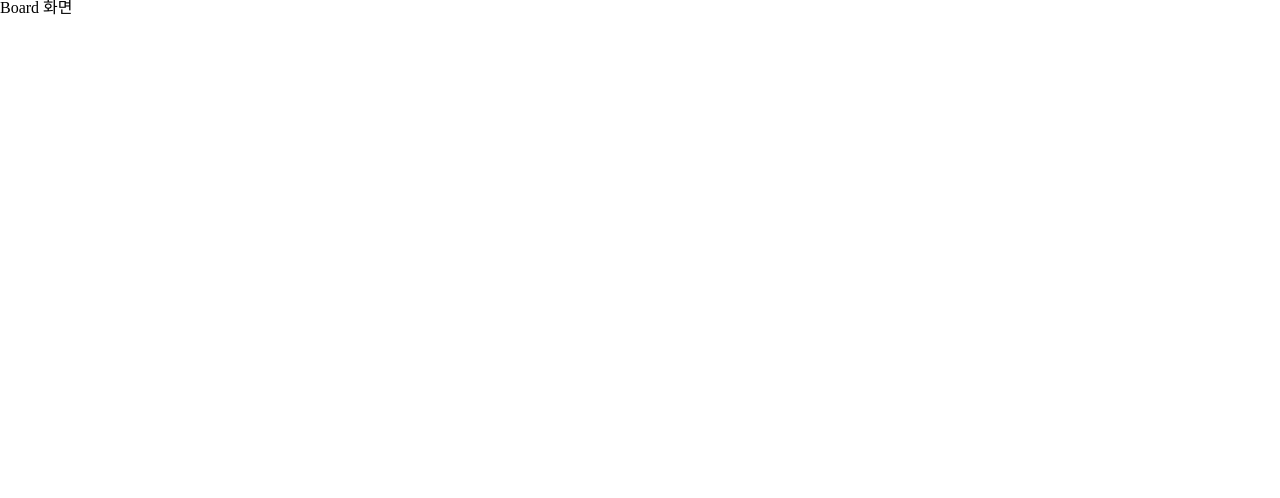
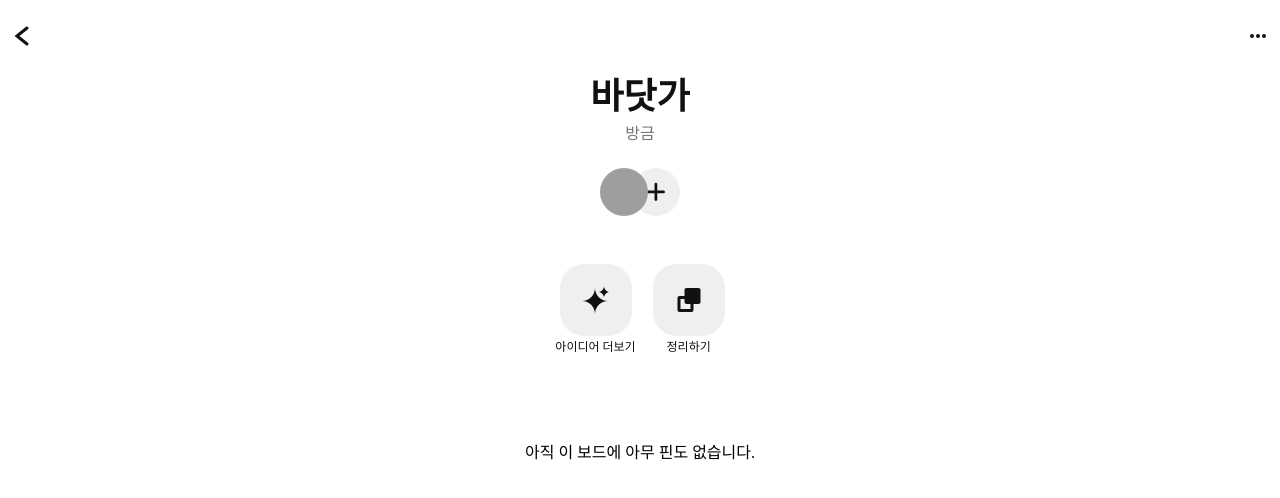
Before and after one commit to SOPTerest/SOPTerest-Client, a React (Create React App) app: page /board/1 in a window 1280 px wide. Shown: the top 498 px of the page. Built offline with nearby package versions, Linux system fonts and the light colour scheme; grey boxes are pictures that could not be loaded; a web font is replaced by a local one.

Commit message:
design: 보드 페이지 퍼블리싱

```diff
--- a/src/pages/Board.tsx
+++ b/src/pages/Board.tsx
@@ -1,3 +1,117 @@
+import { IcBack, icIdeaMore, icOrganize, icPlus, IcViewMore } from '../assets/icons';
+import styled from 'styled-components';
+import { FONT_STYLES } from '../styles/font';
+import { COLOR } from '../styles/color';
+import { MOCK_DATA } from '../services/mock/data';
+
 export default function Board() {
-  return <div>Board 화면</div>;
+  return (
+    <StWrapper>
+      <StHeader>
+        <IcBack /> <IcViewMore />
+      </StHeader>
+      <StTitle>바닷가</StTitle>
+      <StCreateAt>방금</StCreateAt>
+      <StProfile>
+        <img src={MOCK_DATA.USER.image} />
+        <img src={icPlus} />
+      </StProfile>
+      <StButtonWrapper>
+        <div>
+          <img src={icIdeaMore} />
+          <div>아이디어 더보기</div>
+        </div>
+        <div>
+          <img src={icOrganize} />
+          <div>정리하기</div>
+        </div>
+      </StButtonWrapper>
+      <StEmptyPin>아직 이 보드에 아무 핀도 없습니다.</StEmptyPin>
+    </StWrapper>
+  );
 }
+
+const StWrapper = styled.div`
+  width: 100%;
+  padding: 0 10px;
+  display: flex;
+  flex-direction: column;
+  align-items: center;
+`;
+
+const StHeader = styled.header`
+  width: 100%;
+  display: flex;
+  justify-content: space-between;
+  align-items: center;
+  height: 72px;
+`;
+
+const StTitle = styled.h1`
+  ${FONT_STYLES.H1_BOLD}
+  color: ${COLOR.BLACK};
+  margin-bottom: 1px;
+`;
+
+const StCreateAt = styled.div`
+  ${FONT_STYLES.B2_REGULAR}
+  color: ${COLOR.GRAY_100};
+  margin-bottom: 24px;
+`;
+
+const StProfile = styled.div`
+  position: relative;
+  width: 80px;
+  height: 48px;
+  margin-bottom: 48px;
+  & > img {
+    width: 48px;
+    height: 48px;
+    border-radius: 48px;
+    position: absolute;
+  }
+  & > img:first-child {
+    z-index: 100;
+  }
+  & > img:last-child {
+    padding: 13px;
+    background-color: ${COLOR.GRAY_300};
+    left: 32px;
+  }
+`;
+
+const StButtonWrapper = styled.div`
+  display: flex;
+  gap: 17px;
+  & > div {
+    display: flex;
+    flex-direction: column;
+    align-items: center;
+    & > img {
+      width: 72px;
+      height: 72px;
+      border-radius: 24px;
+      background-color: ${COLOR.GRAY_300};
+      margin-bottom: 3px;
+    }
+    & > div {
+      ${FONT_STYLES.B4_REGULAR}
+      color: ${COLOR.BLACK}
+    }
+  }
+  & > div:first-child {
+    img {
+      padding: 22px;
+    }
+  }
+  & > div:last-child {
+    img {
+      padding: 24px;
+    }
+  }
+`;
+
+const StEmptyPin = styled.div`
+  padding: 87px 78px 256px 78px;
+  ${FONT_STYLES.B2_REGULAR}
+`;
```
